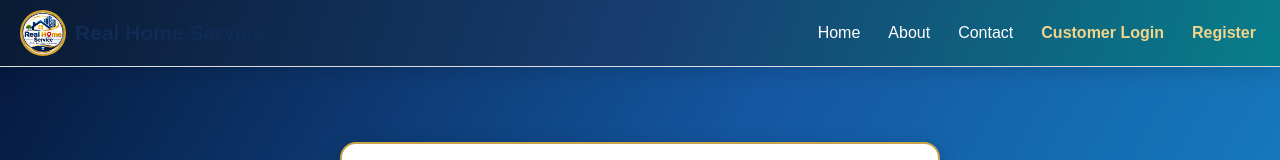
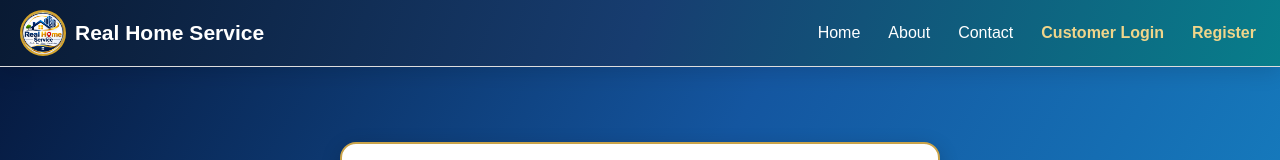
Before and after one commit to anily9536-rgb/hinreal-home-service, a Next.js app: page / in a window 1280 px wide. Shown: the top 160 px of the page. Built offline with nearby package versions, Linux system fonts and the light colour scheme; no server answers.

Commit message:
Change text color of header span to white

```diff
--- a/components/Header.tsx
+++ b/components/Header.tsx
@@ -128,7 +128,7 @@ async function handleLogout() {
               border: "2px solid #d6a52c",
             }}
           />
-          <span>Real Home Service</span>
+          <span style={{ color: "#ffffff" }}>Real Home Service</span>
         </a>
 
         <div
```
